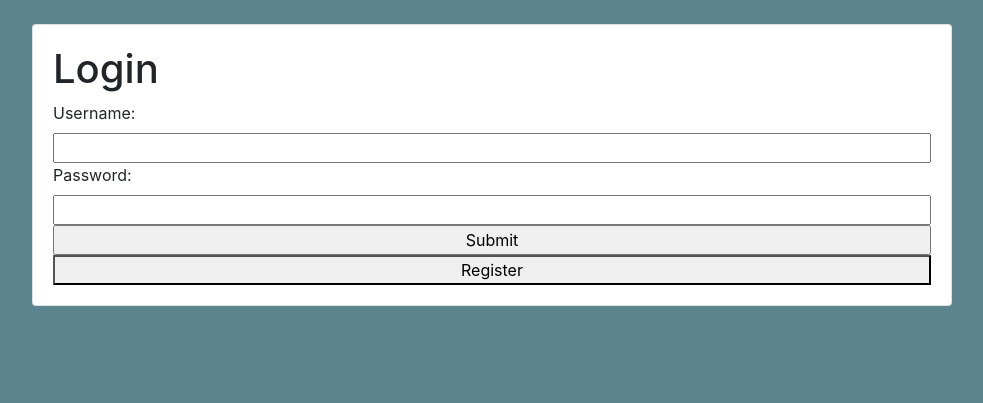
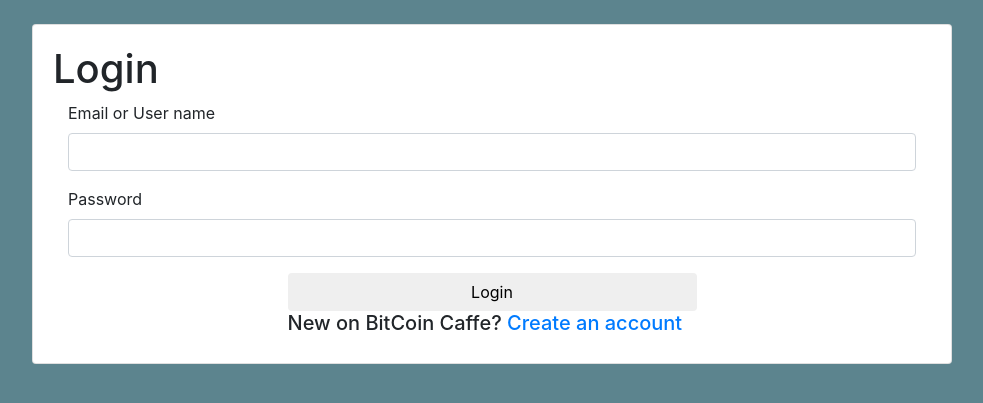
Before and after one commit to AndreiNetotea/users-manager, a Django app: page /login in a window 1280 px wide. Shown: the part 56-459 px from the top of the page, without its empty margins (148-1131 px from the left). Run offline with Django 3.2, Linux system fonts and the light colour scheme; parts of the project's set-up code (start-up, migrations or seed data) failed here and were passed over; some libraries are stand-ins or nearby versions.

Commit message:
Create login and registe template

```diff
--- a/users_manager/authentication/forms.py
+++ b/users_manager/authentication/forms.py
@@ -4,6 +4,7 @@
     get_user_model
 
 )
+from .models import UserProfile
 
 User = get_user_model()
 
@@ -31,6 +32,7 @@
     email = forms.EmailField(label='Email address')
     email2 = forms.EmailField(label='Confirm Email')
     password = forms.CharField(widget=forms.PasswordInput)
+    password2 = forms.CharField(widget=forms.PasswordInput, label='Confirm Password')
 
     class Meta:
         model = User
@@ -38,16 +40,30 @@
             'username',
             'email',
             'email2',
-            'password'
+            'password',
+            'password2'
         ]
 
     def clean(self, *args, **kwargs):
         email = self.cleaned_data.get('email')
+        username = self.cleaned_data.get('username')
         email2 = self.cleaned_data.get('email2')
+        password = self.cleaned_data.get('password')
+        password2 = self.cleaned_data.get('password2')
+        user_profile = UserProfile()
+        user = User()
         if email != email2:
             raise forms.ValidationError("Emails must match")
         email_qs = User.objects.filter(email=email)
+        if password != password2:
+            raise forms.ValidationError("Passwords must match")
         if email_qs.exists():
             raise forms.ValidationError(
                 "This email has already been registered")
+        user_profile.full_name = username
+        user_profile.email = email
+        user_profile.phone_number = '21312213412'
+        user_profile.address = 'dsafasd'
+        user_profile.save()
+
         return super(UserRegisterForm, self).clean(*args, **kwargs)
--- a/users_manager/authentication/models.py
+++ b/users_manager/authentication/models.py
@@ -7,7 +7,6 @@
         User, on_delete=models.CASCADE, related_name='profile')
 
     full_name = models.CharField(max_length=100, blank=True, null=True)
-    email = models.CharField(max_length=100, blank=True, null=True)
     phone_number = models.CharField(max_length=100, blank=True, null=True)
     address = models.CharField(max_length=100, blank=True, null=True)
 
--- a/users_manager/authentication/urls.py
+++ b/users_manager/authentication/urls.py
@@ -3,5 +3,5 @@
 
 urlpatterns = [
     path('login', views.login_view, name='login'),
-
+    path('register', views.register_view, name='register')
 ]
--- a/users_manager/authentication/views.py
+++ b/users_manager/authentication/views.py
@@ -8,23 +8,113 @@
     login,
     logout
 )
-
+from django.contrib.auth.models import User, Group
+from .models import UserProfile
 from .forms import UserLoginForm, UserRegisterForm
 
 # Create your views here.
 def login_view(request):
-    next = request.GET.get('next')
-    form = UserLoginForm(request.POST or None)
-    if form.is_valid():
-        username = form.cleaned_data.get('username')
-        password = form.cleaned_data.get('password')
+    next = ''
+    if request.GET:
+        next = request.GET['next']
+
+    if request.method == 'POST':
+        username = request.POST['username']
+        password = request.POST['password']
         user = authenticate(username=username, password=password)
-        login(request, user)
-        if next:
-            return redirect(next)
-        return redirect('/')
+        if user:
+            login(request,
+                  user,
+                  backend='user_managers.backends.EmailAuthenticationBackend')
 
-    context = {
-        'form': form,
-    }
-    return render(request, "login.html", context)
+            if next == '':
+                return HttpResponseRedirect('/users')
+            else:
+                return HttpResponseRedirect(next)
+        else:
+            response = {}
+            response['login_error_invalid'] = 'Incorrect username or password'
+            response['next'] = next
+
+            return render(request, "login.html", response)
+    else:
+        return render(request, "login.html", {'next': next})
+
+def register_view(request):
+    errors = {}
+
+    next = ''
+    if request.GET:
+        next = request.GET['next']
+
+    if request.method == 'POST':
+        full_name = request.POST.get('full_name')
+        email = request.POST.get('email')
+        address = request.POST.get('address')
+        phone_number = request.POST.get('phone_number')
+        password = request.POST.get('password')
+        confirm_password = request.POST.get('confirm_password')
+
+        user = User()
+        profile = UserProfile()
+
+
+        if full_name:
+            profile.full_name = full_name
+        else:
+            errors['full_name'] = 'Name is required'
+
+        if email:
+            user.email = email
+            user.username = email
+            duplicate_email = User.objects.filter(email=email, username=email)
+            if len(duplicate_email):
+                errors['duplicate_email'] = 'Email is used'
+        else:
+            errors['email'] = 'Email is required'
+
+        if not password:
+            errors['password'] = 'Password is required'
+
+        if not confirm_password:
+            errors['confirm_password'] = 'Confirm password is required'
+
+        if password != confirm_password:
+            errors['invalid_password'] = 'Password does not match the confirm password'
+
+        user.set_password(password)
+        context = {
+            'errors': errors,
+        }
+
+        if address:
+            profile.address = address
+
+        if phone_number:
+            profile.phone_number = phone_number
+
+        if len(errors):
+            return render(request, "register.html", context)
+        else:
+
+            try:
+                user.save()
+
+            except Exception as e:
+                errors['duplicate_username'] = 'This username is used'
+                errors['python_error'] = str(e)
+                return render(request, "register.html", context)
+
+            profile.user = user
+            profile.save()
+            login(request, user, backend='user_managers.backends.EmailAuthenticationBackend')
+
+            return HttpResponseRedirect('/users')
+
+    else:
+        return render(request, "register.html", {'next': next})
+
+
+def logout_view(request):
+    logout(request)
+    return redirect('/')
--- a/users_manager/templates/login.html
+++ b/users_manager/templates/login.html
@@ -21,11 +21,31 @@
                     <div class="card mb-4">
                         <div class="card-body">
                             <h1>Login</h1>
-                            <form method="POST" style="display: grid">
+                            <form method="POST" action="/login{% if next != '' %}?next={{next}}{% endif %}" class="form" role="form">
                                 {% csrf_token %}
-                                {{ form }}
-                                <input type="submit"/>
-                                <button>Register</button>
+                                <div class="col-md-12">
+                                    {% if login_error_invalid %}
+                                    <div class="form-group">
+                                        <div class="alert alert-danger">
+                                            {{ login_error_invalid }}
+                                        </div>
+                                    </div>
+                                    {% endif %}
+                                    <div class="form-group">
+                                        <label>Email or User name</label>
+                                        <input type="text" class="form-control bs-input" name="username" required>
+                                    </div>
+                                    <div class="form-group">
+                                        <label>Password</label>
+                                        <input type="password" class="form-control bs-input" name="password" required>
+                                    </div>
+                                </div>
+                                <div class="col-md-6 offset-md-3">
+                                    <button type="submit" class="btn btn-default btn-block bs-button bs-button-pink login-button">Login</button>
+                                </div>
+                                <div class="col-md-6 offset-md-3 bs-redirect">
+                                    <h5>New on BitCoin Caffe? <a href="/register{% if next == '' %}?next={{next}}{% endif %}">Create an account</a></h5>
+                                </div>
                             </form>
                         </div>
                     </div>
```
Also changed, not shown: users_manager/backends.py (added, +26 -0 lines), users_manager/templates/register.html (added, +98 -0 lines), users_manager/authentication/migrations/0001_initial.py (deleted), users_manager/authentication/migrations/__init__.py (deleted).
